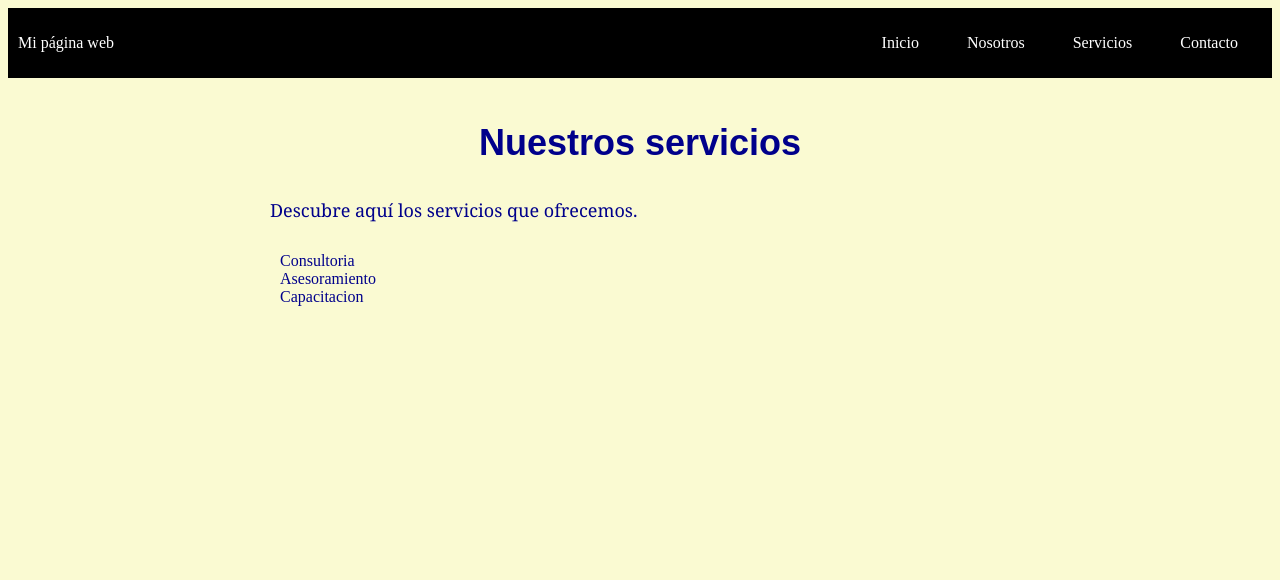
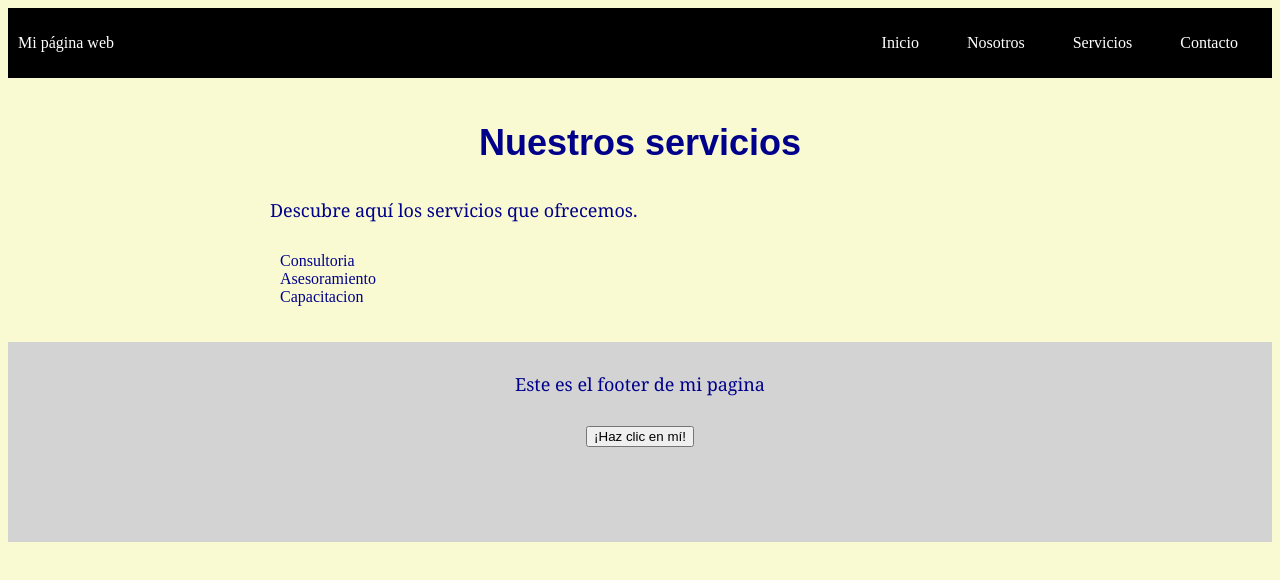
Before and after one commit to florifer88/miprimerapagina, a plain HTML site: page services.html in a window 1280 px wide. Drawn offline with Linux system fonts and the light colour scheme.

Commit message:
mi segunda confirmacion de actualizacion

```diff
--- a/services.html
+++ b/services.html
@@ -6,6 +6,7 @@
     <link rel="stylesheet" type="text/css" href="css/styles.css">
   </head>
   <body>
+    <header>
       <div class="container-nav">
         <nav class="navbar" role="navigation">
           <a href="#" class="brand">Mi página web</a>
@@ -18,6 +19,8 @@
         </nav>
         <button class="button-menu-toggle">Menu</button>
       </div>
+    </header>
+    <main>
       <div class="container">
           <h1>Nuestros servicios</h1>
           <p>Descubre aquí los servicios que ofrecemos.</p>
@@ -27,8 +30,14 @@
             <li>Capacitacion</li>
           </ul>
       </div>
+    </main>
+    <footer>
+      <div class="container3">
+        <p>Este es el footer de mi pagina</p>
+        <button onclick="showalert()" aria-label="Haz clic en mí">¡Haz clic en mí!</button>
 
-
+      </div>
+    </footer>
     <script src="style.js"></script>
 
   </body>
```
Also changed, not shown: about.html (+10 -1 lines), contact.html (+10 -1 lines). Lines whose indentation alone changed are shown as unchanged.
